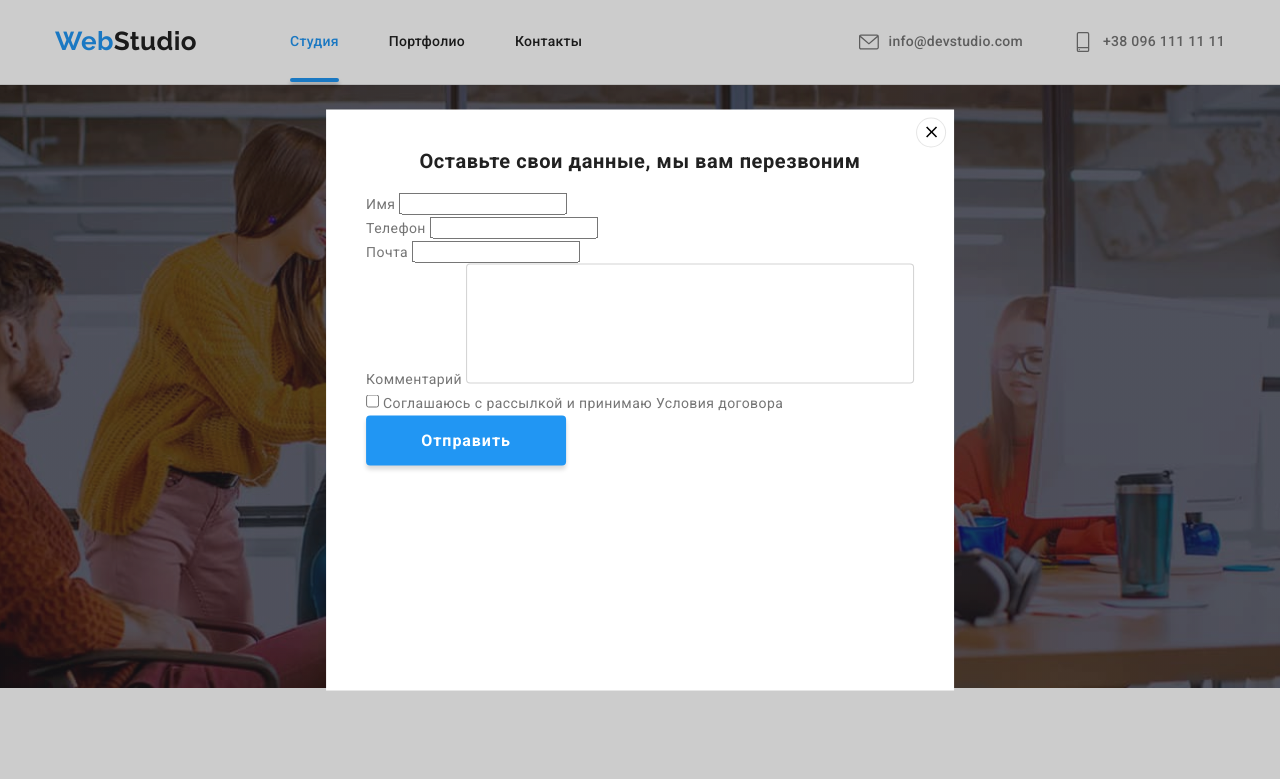
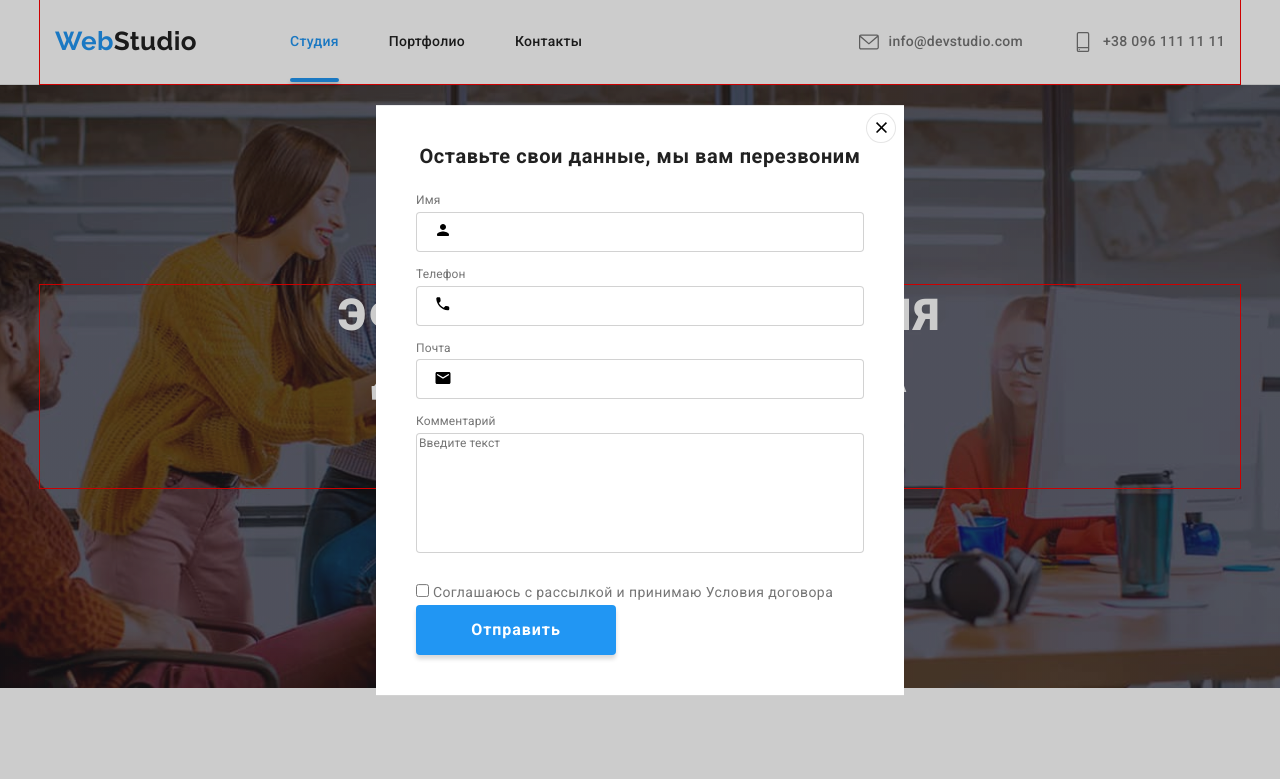
Before and after one commit to DmitriyKorshunov/goit-markup-hw-06, a plain HTML site: page index.html in a window 1280 px wide. Both pictures are taken after a click on the button "Заказать услугу". Shown: the top 779 px of the page. Drawn offline with nearby package versions, Linux system fonts and the light colour scheme.

Commit message:
Оформление инпутов модалки, кроме чекбокса и кнопки отправки

```diff
--- a/index.html
+++ b/index.html
@@ -433,7 +433,7 @@
         <forma class="footer-subscribe">
           <h2 class="footer-title-subscride">Подпишитесь на рассылку</h2>
           <label class="footer-email">
-            <input type="email" name="email" class="footer-input" />
+            <input type="email" name="email" class="footer-input" required />
             <span class="footer-text-email">E-mail</span>
           </label>
           <button type="submit" class="btn-subscribe list">Подписаться</button>
@@ -446,22 +446,59 @@
         <button type="button" class="button-modal" data-modal-close></button>
         <p class="modal-titel">Оставьте свои данные, мы вам перезвоним</p>
         <form class="modal-field">
-          <label for=""
-            >Имя
-            <input type="text" name="username" />
+          <div class="input">
+            <label>
+              <span class="modal-text">Имя</span>
+            <input
+              type="text"
+              name="user-name"
+              class="modal-input"
+              required
+              title="Иван Иванович"
+              minlength="2"
+            />
+            <div class="input-icon"><svg width="18" height="18">
+              <use href="./img/icons.svg#personblack"></use>
+            </svg></div>
+            </div>
+
           </label>
-          <label for=""
-            >Телефон
-            <input type="tel" name="phone_number" />
+          <div class="input"><label
+            ><span class="modal-text">Телефон</span>
+            <input
+              type="tel"
+              name="user-phone"
+              class="modal-input"
+              required
+              title="+38 (098) 111-11-11"
+            />
+            <div class="input-icon"><svg width="18" height="18">
+              <use href="./img/icons.svg#phoneblack"></use>
+            </svg></div></div>
+
           </label>
-          <label for=""
-            >Почта
-            <input type="email" name="email" />
+          <div class="input"><label
+            ><span class="modal-text">Почта</span>
+            <input
+              type="email"
+              name="user-email"
+              class="modal-input"
+              title="name@mail.com"
+            />
+            <div class="input-icon"><svg width="18" height="18">
+              <use href="./img/icons.svg#emailblack"></use>
+            </svg></div>
+          </label></div>
+
+          <label class="modal-label"
+            ><span class="modal-text">Комментарий</span>
+            <textarea
+              name="coment"
+              class="textarea"
+              placeholder="Введите текст"
+            ></textarea>
           </label>
-          <label for=""
-            >Комментарий
-            <textarea name="coment" class="textarea"></textarea>
-          </label>
+
           <label>
             <input type="checkbox" name="hobby" value="reading" />
             Соглашаюсь с рассылкой и принимаю Условия договора
--- a/styles/styles.css
+++ b/styles/styles.css
@@ -54,7 +54,7 @@ img {
   margin-right: auto;
   width: 1200px;
   padding: 0 15px;
-  /*outline: 1px solid red;*/
+  outline: 1px solid red;
 }
 
 .title {
@@ -958,14 +958,60 @@ img {
   flex-direction: column;
 }
 
+.input {
+  position: relative;
+  margin-bottom: 10px;
+}
+
+.input-icon {
+  position: absolute;
+  top: 52%;
+  display: block;
+  width: 18px;
+  height: 18px;
+  margin-left: 18px;
+}
+
+.modal-text {
+  margin-bottom: 4px;
+  font-size: 12px;
+  line-height: 1.17;
+  letter-spacing: 0.01em;
+  color: var(--primary-text-color);
+}
+
+.modal-input {
+  width: 100%;
+  height: 40px;
+  border: 1px solid rgba(33, 33, 33, 0.2);
+  border-radius: 4px;
+
+  padding-left: 30px;
+}
+
+.modal-label {
+  margin-bottom: 20px;
+}
+
 .textarea {
-  width: 448px;
+  width: 100%;
   height: 120px;
 
   border: 1px solid rgba(33, 33, 33, 0.2);
 
   border-radius: 4px;
   resize: none;
+}
+
+.textarea:placeholder-shown {
+  font-family: "Roboto";
+  font-style: normal;
+  font-weight: 400;
+  font-size: 12px;
+  line-height: 14px;
+  letter-spacing: 0.01em;
+
+  color: rgba(117, 117, 117, 0.5);
 }
 
 .modal-btn {
```
